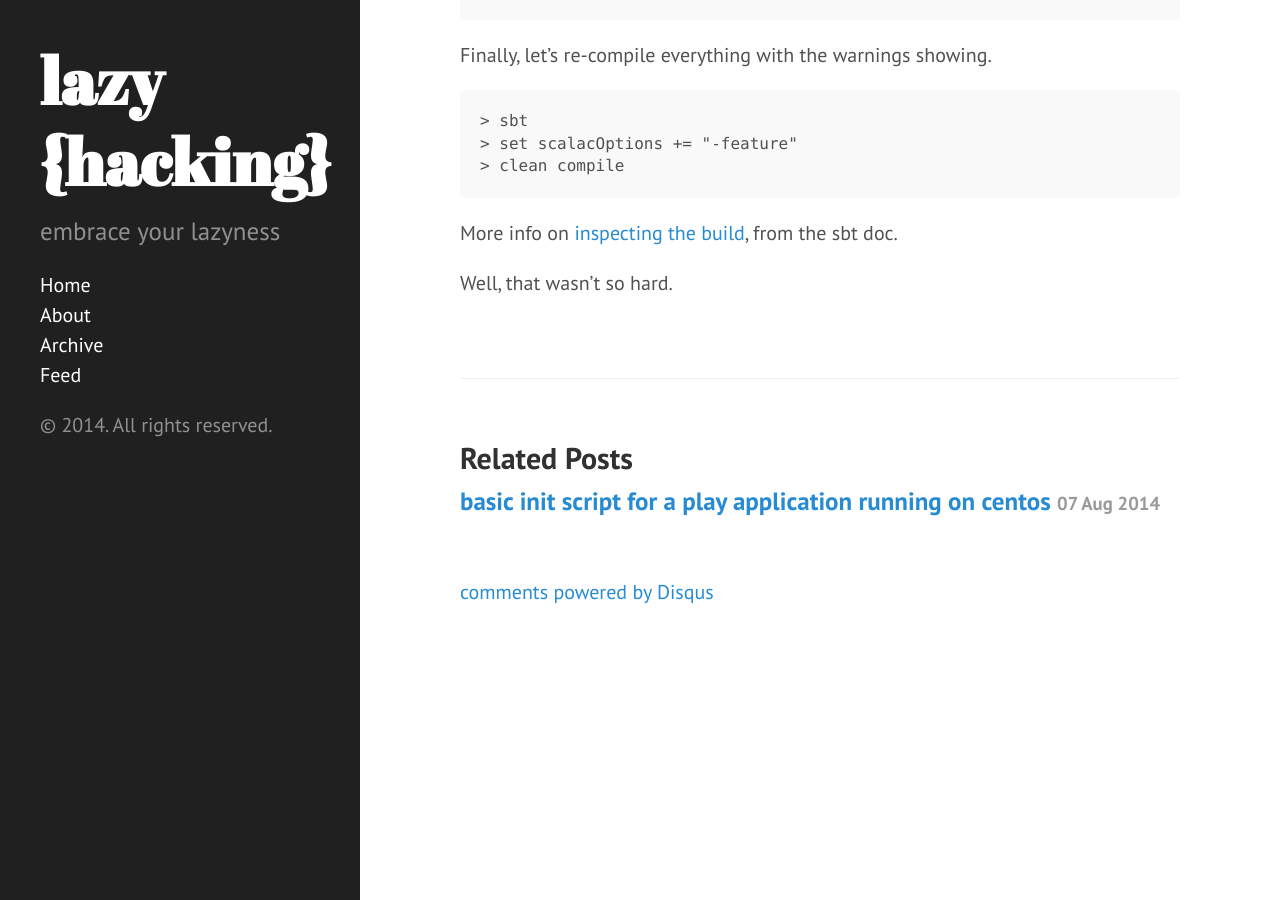
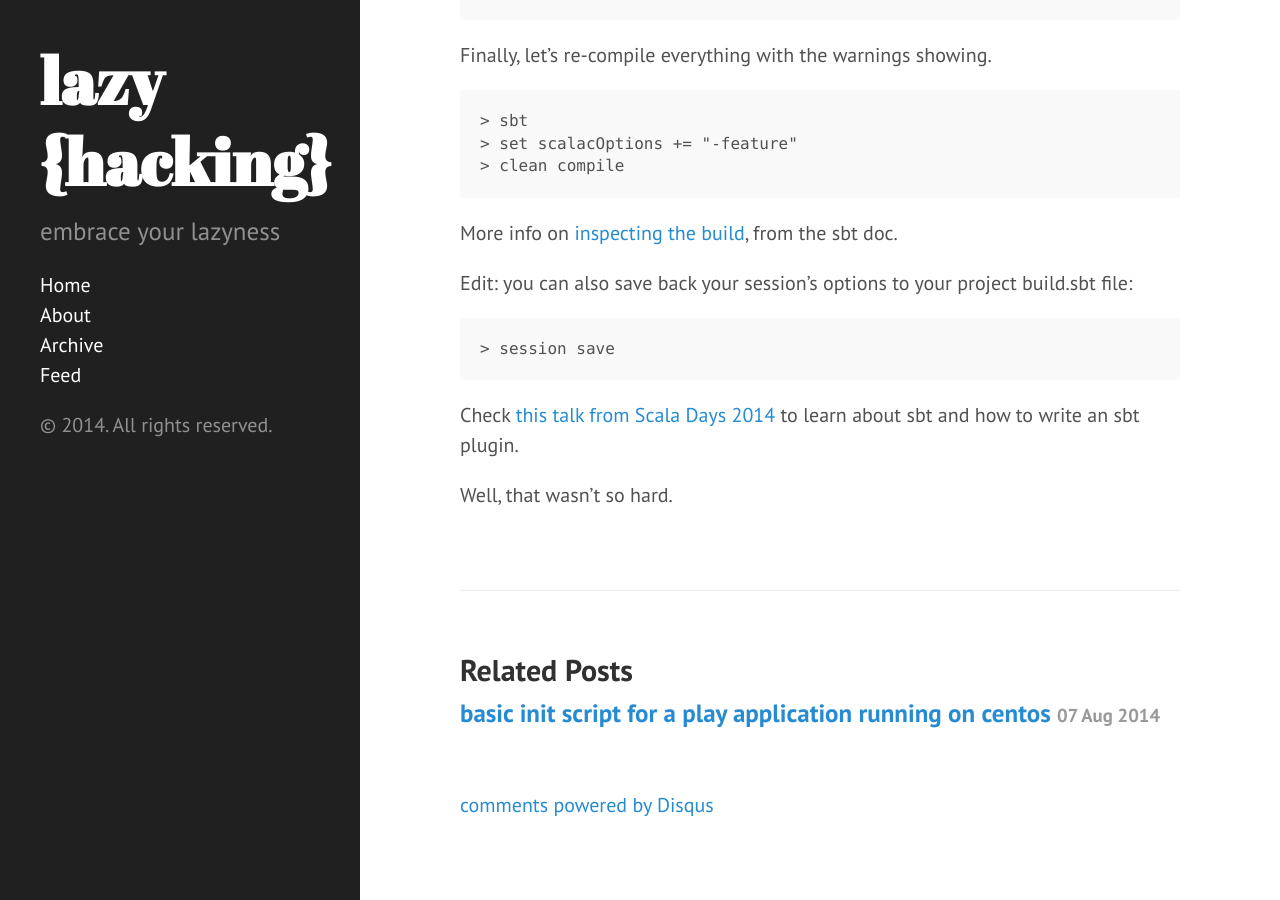
Before and after one commit to bchazalet/bchazalet.github.io, a Jekyll site: the page built from _posts/2014-08-05-sbt-interactive-with-scala-options.md, in a window 1280 px wide and 900 px high, scrolled down 1245 px. Built offline with Jekyll 4.4.1, drawn with Linux system fonts in a browser that asks for light colours; Markdown is read by kramdown in place of the engine named in the settings; comment, search, counter and statistics services are not loaded.

Commit message:
Update 2014-08-05-sbt-interactive-with-scala-options.md

```diff
--- a/_posts/2014-08-05-sbt-interactive-with-scala-options.md
+++ b/_posts/2014-08-05-sbt-interactive-with-scala-options.md
@@ -48,4 +48,10 @@ Finally, let's re-compile everything with the warnings showing.
 
 More info on [inspecting the build](http://www.scala-sbt.org/0.13/docs/Howto-Inspect-the-Build.html), from the sbt doc.
 
+Edit: you can also save back your session's options to your project build.sbt file:
+
+    > session save
+
+Check [this talk from Scala Days 2014](http://parleys.com/play/53a7d2c6e4b0543940d9e54d) to learn about sbt and how to write an sbt plugin.
+
 Well, that wasn't so hard.
```
